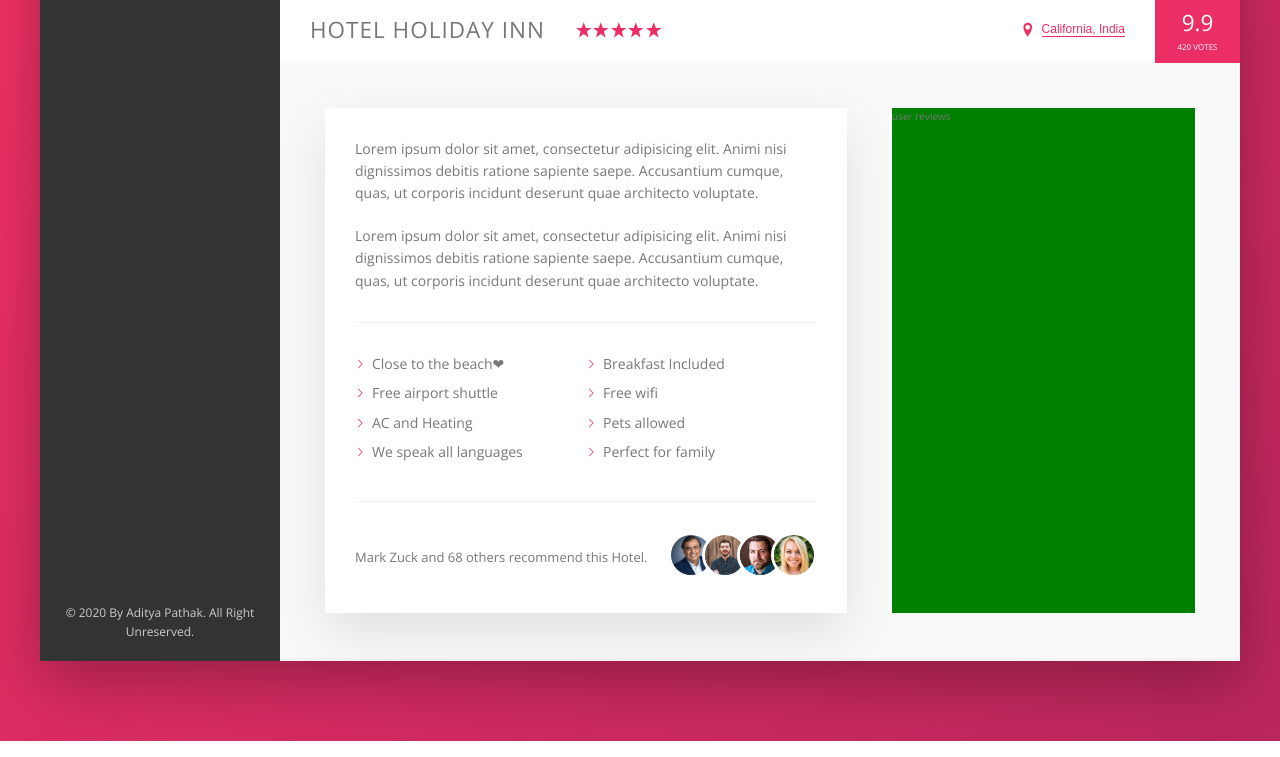
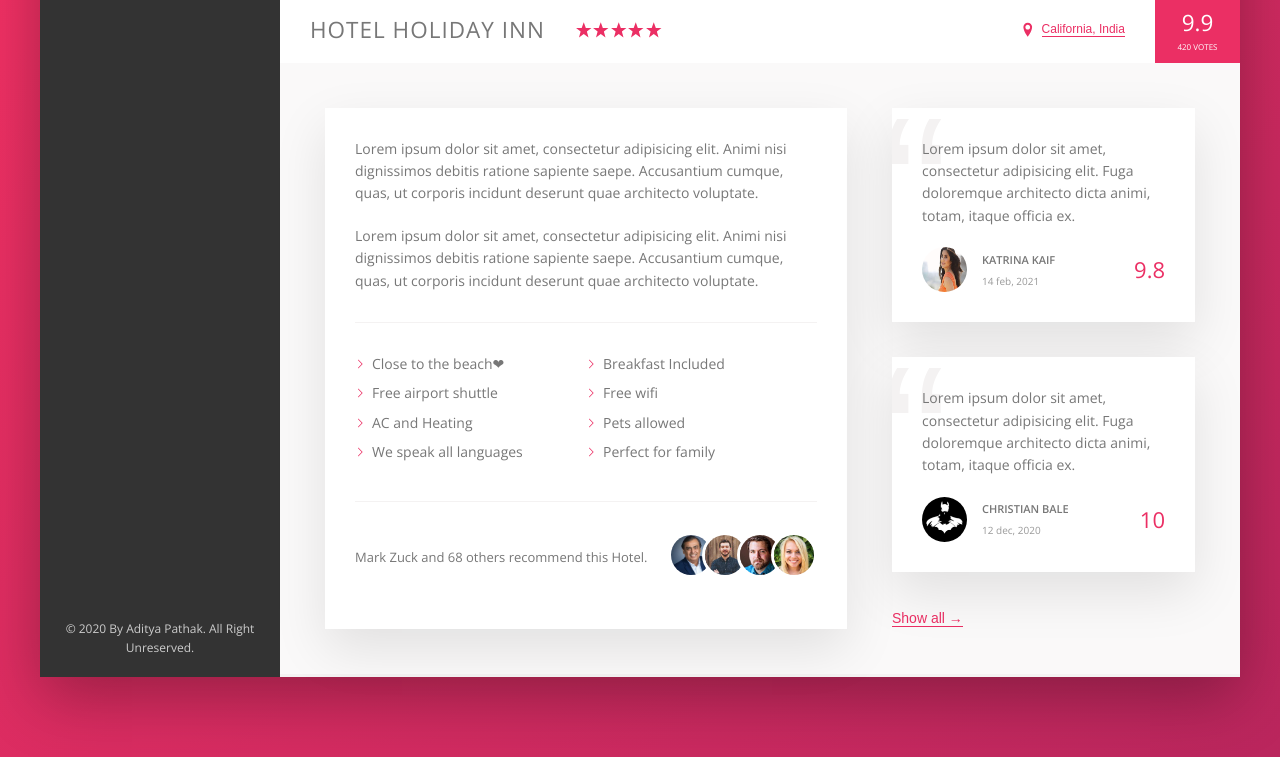
Before and after one commit to adityaind/Tour-Booking-Website--FLEXBOX, a website: page starter/index.html in a window 1280 px wide. Shown: the part 529-1286 px from the top of the page. Drawn offline with nearby package versions, Linux system fonts and the light colour scheme.

Commit message:
user reviews box

```diff
--- a/starter/index.html
+++ b/starter/index.html
@@ -166,8 +166,44 @@
 
                         </div>
                         <div class="user-reviews">
-                            user reviews
 
+                            <figure class="review">
+                                <blockquote class="review__text">
+                                    Lorem ipsum dolor sit amet, consectetur adipisicing elit. Fuga doloremque architecto dicta animi, totam, itaque officia ex.
+                                </blockquote>
+                                <figcaption class="review__user">
+                                    <img src="img/katrina.jpg" alt="User photo" class="review__photo">
+                                    <div class="review__user-box">
+                                        <p class="review__user-name">Katrina Kaif</p>
+                                        <p class="review__user-date">14 feb, 2021</p>
+                                    </div>
+                                    <div class="review__rating">9.8</div>
+                                </figcaption>
+                            </figure>
+
+                            <figure class="review">
+                                <blockquote class="review__text">
+                                    Lorem ipsum dolor sit amet, consectetur adipisicing elit. Fuga doloremque architecto dicta animi, totam, itaque officia ex.
+                                </blockquote>
+                                <figcaption class="review__user">
+                                    <img src="img/batmanasauras.jpg" alt="User photo" class="review__photo">
+                                    <div class="review__user-box">
+                                        <p class="review__user-name">Christian Bale</p>
+                                        <p class="review__user-date">12 dec, 2020</p>
+                                    </div>
+                                    <div class="review__rating">10</div>
+                                </figcaption>
+                            </figure>
+                            <button class="btn-inline">Show all &rarr;</button>
+
+                        </div>
+                        <!-- <div class="cta">
+                            <h2 class="cta__book-now">
+                                Good news! We have 4 free rooms for your selected date!
+                            </h2>
+                            <button class="btn">
+                                Only 4 rooms left
+                            </button> -->
                         </div>
                     </div>
 
--- a/starter/sass/_components.scss
+++ b/starter/sass/_components.scss
@@ -321,3 +321,68 @@
 
 
 }
+
+
+//reviews scetion
+
+.review{
+    position: relative;
+    background-color: #fff;
+    box-shadow: var(--shadow);
+    padding: 3rem;
+    margin-bottom: 3.5rem;
+    overflow: hidden;
+
+    &__text{
+        margin-bottom: 2rem;
+        z-index: 10;
+        position: relative;
+    }
+    &__user{
+        display: flex;
+        align-items: center;
+    }
+    &__photo{
+        height: 4.5rem;
+        width: 4.5rem;
+        border-radius: 50%;
+        margin-right: 1.5rem;
+
+
+    }
+    &__user-box{
+       margin-right: auto;
+    }
+    &__user-name{
+        font-size: 1.1rem;
+        font-weight: 600;
+        text-transform: uppercase;
+        margin-bottom: .4rem;
+    }
+    &__user-date{
+        font-size: 1rem;
+        color: var(--color-grey-dark-3)
+    }
+    &__rating{
+        color: var(--color-primary);
+        font-size: 2.2rem;
+        font-weight: 300;
+    }
+
+    &::before{
+        content: "\201C";
+        position: absolute;
+        top: -2rem;
+        left: -1rem;
+        font-size: 20rem;
+        line-height: 1;
+        color: var(--color-grey-light-2);
+        font-family: sans-serif;
+        z-index: 1;
+    }
+}
+
+//CTA section
+// .cta{
+//     padding:
+// }
--- a/starter/sass/_layout.scss
+++ b/starter/sass/_layout.scss
@@ -34,6 +34,7 @@
     border-bottom: 2px solid var(--color-grey-light-2);
 
     .detail{
+        font-size: 1.4rem;
         display: flex;
         padding: 4.5rem;
         background-color: var(--color-grey-light-1);
@@ -50,8 +51,9 @@
     }
 
     .user-reviews{
-        background-color: green;
+
         flex: 1;
+
     }
 
 }
```
Also changed, not shown: starter/css/style.css, starter/img/batmanasauras.jpg (added), starter/img/katrina.jpg (added).
